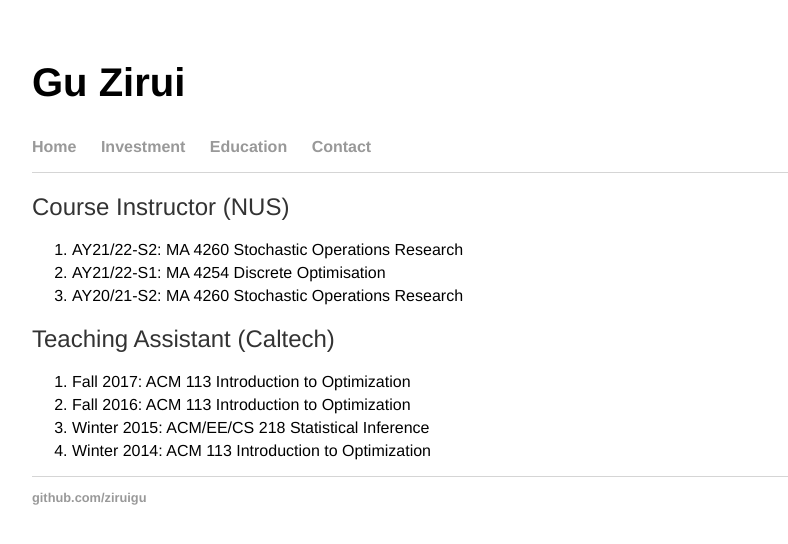
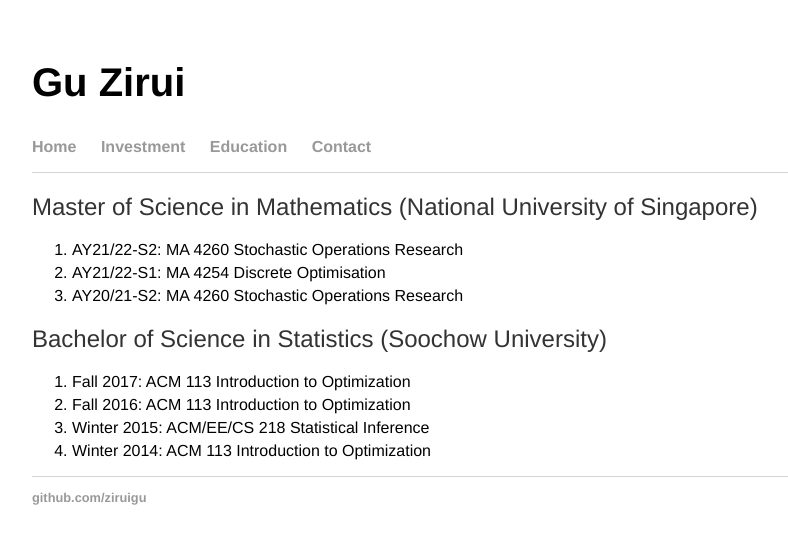
Before and after one commit to ziruigu/ziruigu.github.io, a Jekyll site: the page built from education/index.html, in a window 1280 px wide. Shown: the top 544 px of the page, without its empty margins (96-884 px from the left). Built offline with Jekyll 4.4.1, drawn with Linux system fonts in a browser that asks for light colours.

Commit message:
Update index.html

```diff
--- a/education/index.html
+++ b/education/index.html
@@ -4,14 +4,14 @@
 ---
 
 <div class="blurb">
-  <h2>Course Instructor (NUS)</h2>
+  <h2>Master of Science in Mathematics (National University of Singapore)</h2>
   <ol>
     <li>AY21/22-S2: MA 4260 Stochastic Operations Research</li>
  <li>AY21/22-S1: MA 4254 Discrete Optimisation</li>
  <li>AY20/21-S2: MA 4260 Stochastic Operations Research</li>
   </ol>
 
-  <h2>Teaching Assistant (Caltech)</h2>
+  <h2>Bachelor of Science in Statistics (Soochow University)</h2>
   <ol>
  <li>Fall 2017: ACM 113 Introduction to Optimization</li>
  <li>Fall 2016: ACM 113 Introduction to Optimization</li>
```
